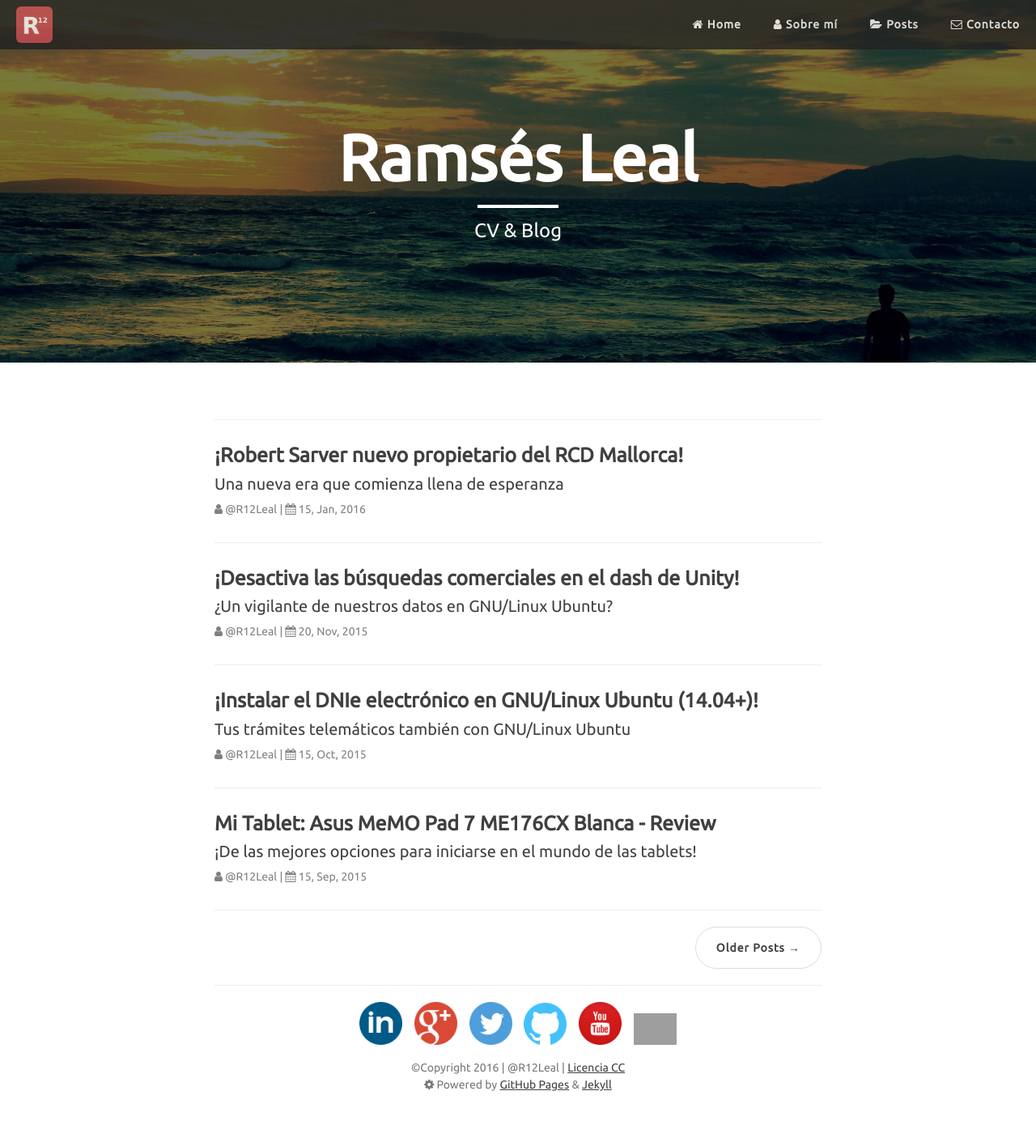
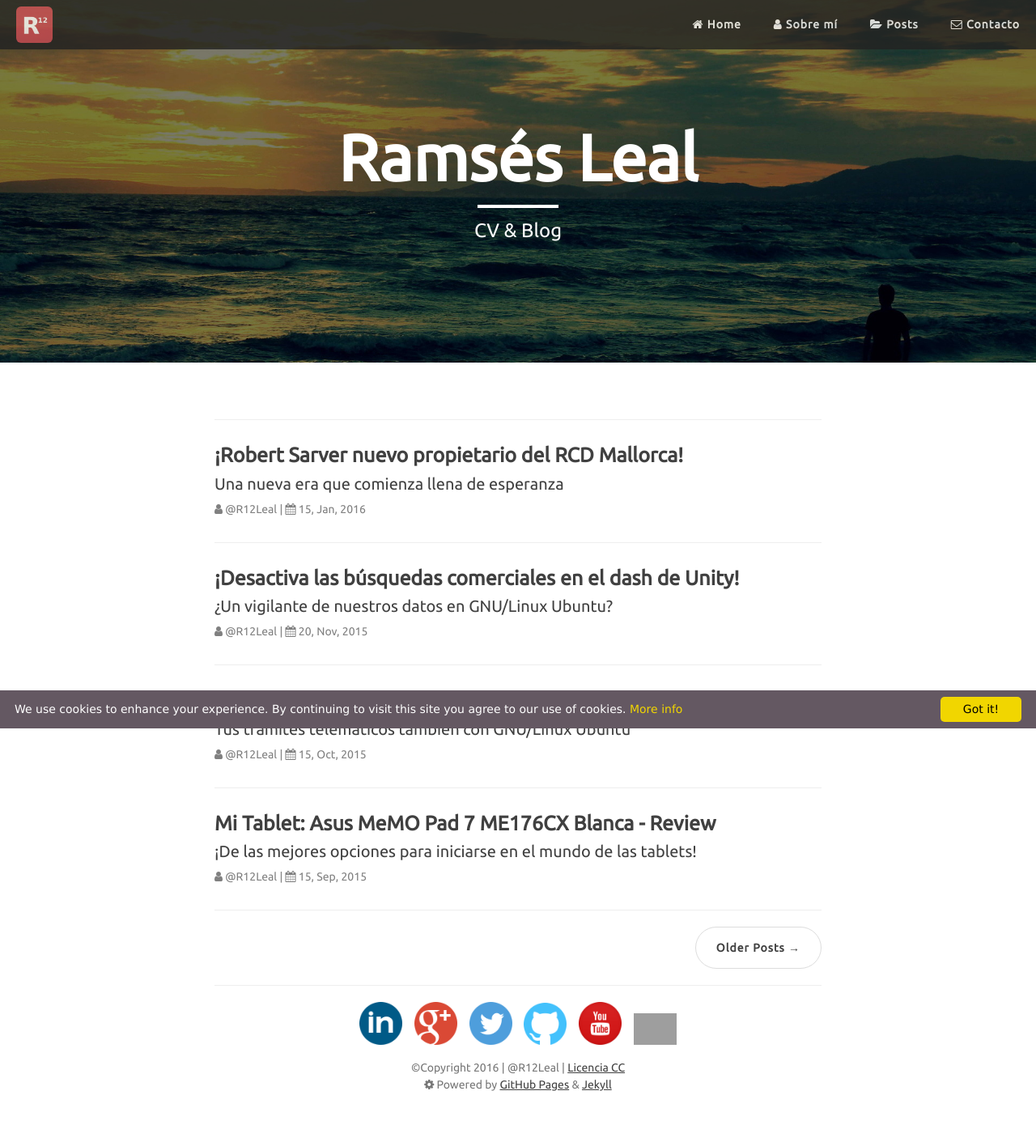
Before and after one commit to R12Leal/R12Leal.github.io, a Jekyll site: the page built from index.html, in a window 1280 px wide. Shown: the whole page at 81% size. Built offline with Jekyll 4.4.1, drawn with Linux system fonts in a browser that asks for light colours; nearby versions of some CDN libraries; the list of posts is cut into pages by our own code; comment, search, counter and statistics services are not loaded; some of the changed lines change nothing that is shown.

Commit message:
Update 08/03/2016

```diff
--- a/_includes/cookieControl.html
+++ b/_includes/cookieControl.html
@@ -1,36 +1,9 @@
-<script type="text/javascript">//<![CDATA[
-      cookieControl({
-          t: {
-              title: '<p>This site uses cookies to store information on your computer.</p>',
-              intro: '<p>Some of these cookies are essential to make our site work and others help us to improve by giving us some insight into how the site is being used.</p>',
-              full:'<p>These cookies are set when you submit a form, login or interact with the site by doing something that goes beyond clicking some simple links.</p><p>We also use some non-essential cookies to anonymously track visitors or enhance your experience of this site. If you\'re not happy with this, we won\'t set these cookies but some nice features on the site may be unavailable.</p><p>To control third party cookies, you can also <a class="ccc-settings" href="browser-settings" target="_blank">adjust your browser settings.</a></p><p>By using our site you accept the terms of our <a href="http://r12leal.es">Privacy Policy</a>.</p>'
-          },
-          hex: {
-              branding: '#C94A53',
-              buttons: '#0097d6',
-              links: '#0097d6'
-          },
-          position:CookieControl.POS_LEFT,
-          style:CookieControl.STYLE_TRIANGLE,
-          theme:CookieControl.THEME_LIGHT, // light or dark
-          startOpen:true,
-          autoHide:7000,
-          subdomains:false,
-          protectedCookies: [], // list the cookies you do not want deleted, for example ['analytics', 'twitter']
-          apiKey: '74b40bea730a6ec48cd56e451cbc28c63106d328',
-          product: CookieControl.PROD_FREE,
-          consentModel: CookieControl.MODEL_INFO,
-          onAccept:function(){ccAddAnalytics()},
-          onReady:function(){},
-          onCookiesAllowed:function(){ccAddAnalytics()},
-          onCookiesNotAllowed:function(){}
-          });
-
-          function ccAddAnalytics() {
-            jQuery.getScript("http://www.google-analytics.com/ga.js", function() {
-              var GATracker = _gat._createTracker('UA-62991920-1');
-              GATracker._trackPageview();
-            });
-          }
-       //]]>
-    </script>
+<script type="text/javascript" id="cookieinfo"
+  src="/js/cookieinfo.min.js"
+  data-bg="#645862"
+	data-fg="#FFFFFF"
+	data-link="#F1D600"
+	data-cookie="CookieInfoScript"
+	data-text-align="left"
+  data-close-text="Got it!">
+</script>
--- a/_includes/head.html
+++ b/_includes/head.html
@@ -13,7 +13,6 @@
     <title>{% if page.title %}{{ page.title }} | {{ site.user }}{% else %}{{ site.user }}{% endif %}</title>
     <!-- Pace.js -->
     <script src="/js/pace.js" type"text/javascript"></script>
-    <script src="/js/cookieControl-7.0.min.js" type"text/javascript"></script>
     <link href="/css/pace-theme-minimal.css" rel="stylesheet" />
     <!-- Material ScrollTop stylesheet -->
     <link rel="stylesheet" href="/css/material-scrolltop.css">
```
Also changed, not shown: js/cookieinfo.min.js (added).
